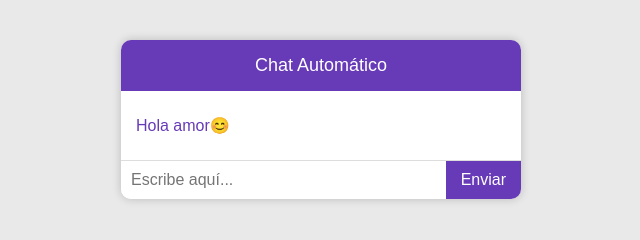
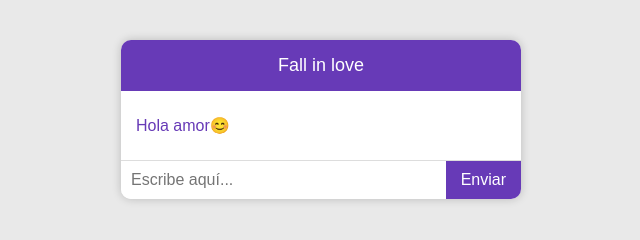
Before and after one commit to Minaya21/cositas.wey, a plain HTML site: page index.html in a window 1280 px wide. Shown: the full height of the page, 319-959 px from the left. Drawn offline with Linux system fonts and the light colour scheme.

Commit message:
Update index.html

```diff
--- a/index.html
+++ b/index.html
@@ -2,13 +2,13 @@
 <html lang="es">
 <head>
   <meta charset="UTF-8">
-  <title>Chat Automático con Letra</title>
+  <title>cositas.com</title>
   <link rel="stylesheet" href="style.css">
 </head>
 <body>
 
 <div class="chat-container">
-  <div class="chat-header">Chat Automático</div>
+  <div class="chat-header">Fall in love</div>
   <div class="chat-messages" id="chatBox">
     <div class="message bot-message">Hola amor😊</div>
   </div>
```
